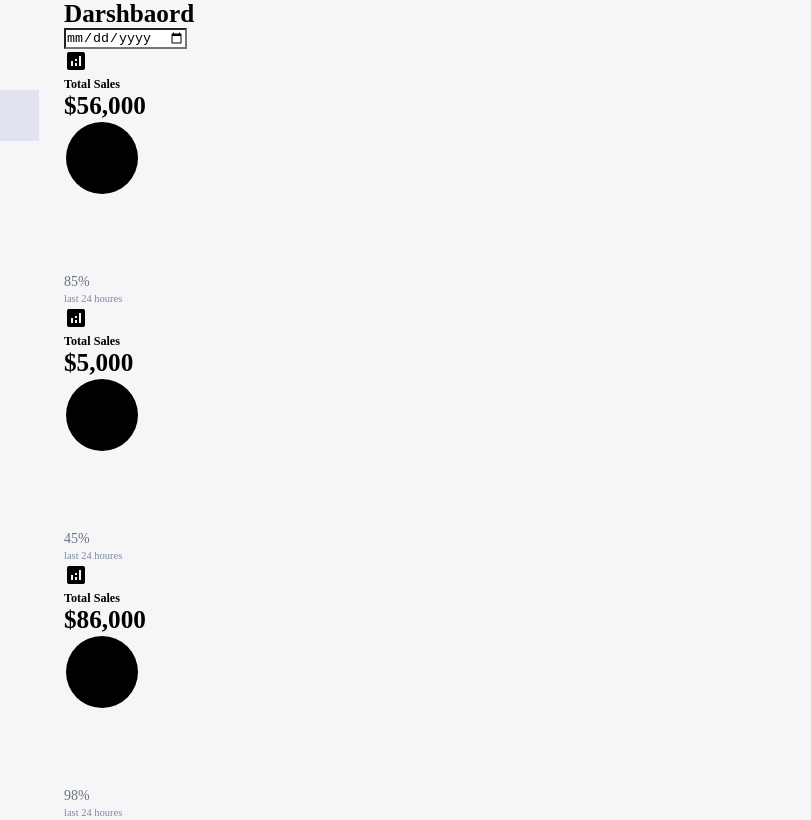
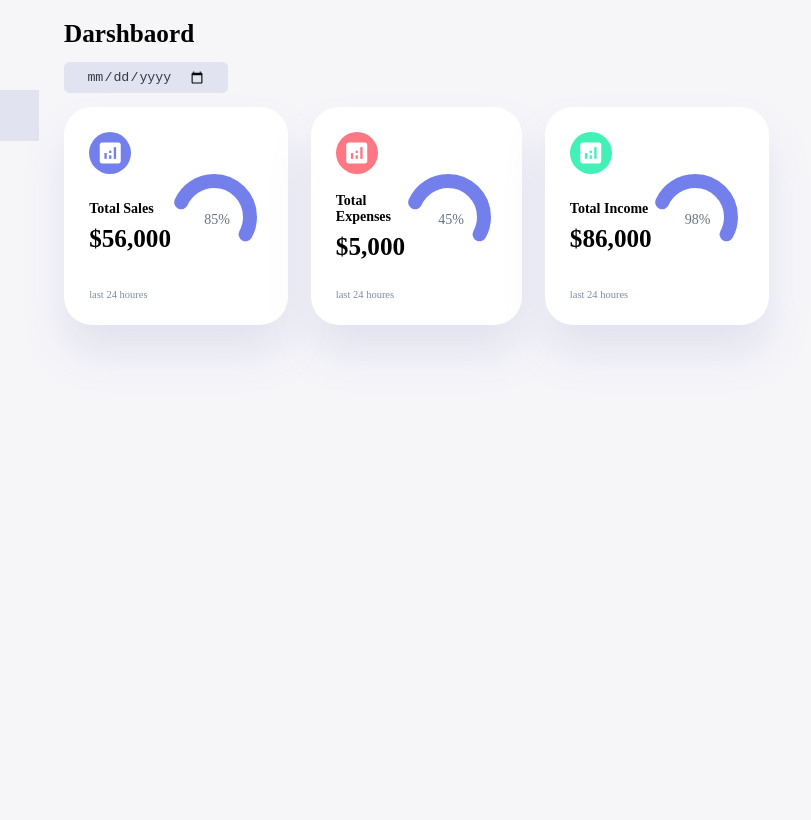
Before and after one commit to armanvirus/Darshboard-Design-Egator, a plain HTML site: page index.html in a window 1280 px wide. Shown: the full height of the page, 170-981 px from the left. Drawn offline with nearby package versions, Linux system fonts and the light colour scheme.

Commit message:
insights css done

```diff
--- a/index.html
+++ b/index.html
@@ -69,13 +69,13 @@
                         </small>
                 </div>
 
-                <div class="sales">
+                <div class="expenses">
                     <span class="material-icons">
                         analytics
                     </span>
                     <div class="middle">
                         <div class="left">
-                            <h3>Total Sales</h3>
+                            <h3>Total Expenses</h3>
                             <h1>$5,000</h1>
                         </div>
                         <div class="progress">
@@ -92,13 +92,13 @@
                     </small>
             </div>
 
-            <div class="sales">
+            <div class="income">
                 <span class="material-icons">
                     analytics
                 </span>
                 <div class="middle">
                     <div class="left">
-                        <h3>Total Sales</h3>
+                        <h3>Total Income</h3>
                         <h1>$86,000</h1>
                     </div>
                     <div class="progress">
--- a/styles.css
+++ b/styles.css
@@ -193,3 +193,109 @@ aside .sidebar a:hover{
 aside .sidebar a span:hover{
     margin-left: 1rem;
 }
+
+/* style the main */
+
+main{
+    margin-top: 1.4rem;
+}
+
+main .date{
+    display: inline-block;
+    background: var(--color-light);
+    border-radius: var(--border-radius-1);
+    margin-top: 1rem;
+    padding: 0.5rem 1.6rem;
+}
+
+main .date input[type='date']{
+    background: transparent;
+    color: var(--color-dark);
+    outline: none;
+    border:none;
+}
+
+main .insights{
+    display: grid;
+    grid-template-columns: repeat(3, 1fr);
+    gap: 1.6rem;
+}
+
+main .insights > div{
+    background: var(--color-white);
+    padding: var(--card-padding);
+    border-radius: var(--card-border-radius);
+    margin-top: 1rem;
+    box-shadow: var(--box-shadow);
+    transition: all 300ms ease-in;
+
+}
+
+main .insights > div:hover{
+    box-shadow: none;
+}
+
+main .insights > div span{
+    background: var(--color-primary);
+    padding: 0.5rem;
+    border-radius: 50%;
+    color: var(--color-white);
+    font-size: 2rem;
+}
+
+main .insights > div.expenses span{
+    background: var(--color-danger);
+}
+
+main .insights > div.income span{
+    background: var(--color-success);
+}
+
+main .insights >div .middle{
+    display: flex;
+    align-items: center;
+    justify-content: space-between;
+}
+
+main .insights h3{
+    margin: 1rem 0 0.6rem;
+    font-size: 1rem;
+}
+
+main .insights .progress{
+    position: relative;
+    width: 92px;
+    height: 92px;
+    border-radius: 50%;
+}
+
+svg{
+    width: 7rem;
+    height: 7rem;
+}
+
+svg circle{
+    fill: none;
+    stroke: var(--color-primary);
+    stroke-width: 14;
+    stroke-linecap: round;
+    transform: translate(5px, 5px);
+    stroke-dasharray: 110;
+    stroke-dashoffset: 92;
+}
+
+.insights .number{
+    position: absolute;
+    top: 0;
+    left: 0;
+    height: 100%;
+    width: 100%;
+    display: flex;
+    justify-content: center;
+    align-items: center;
+}
+
+.insights small{
+    margin-top: 1.6rem;
+    display: block;
+}
```
